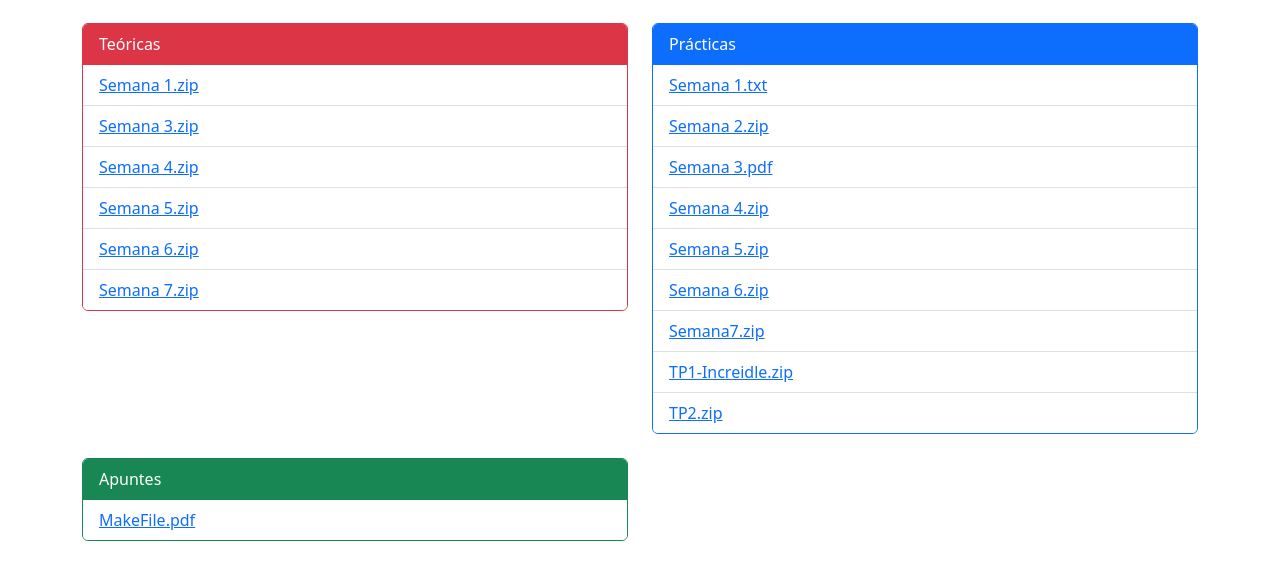
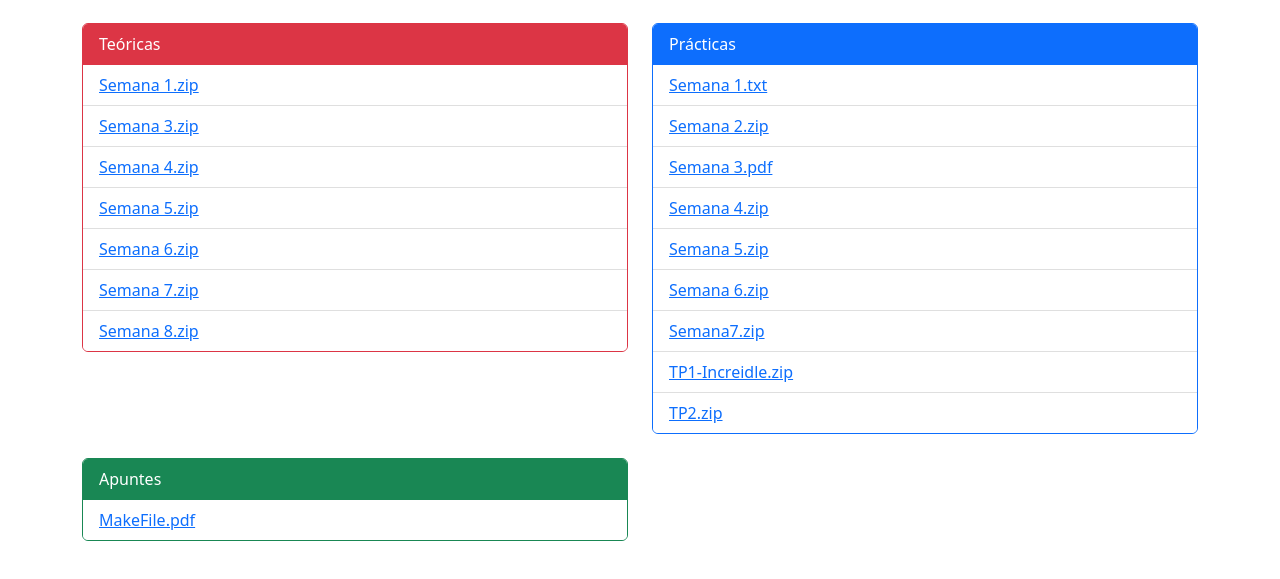
Before and after one commit to algo1camejo/material, a plain HTML site: page index.html in a window 1280 px wide. Shown: the part 121-700 px from the top of the page. Drawn offline with nearby package versions, Linux system fonts and the light colour scheme.

Commit message:
Deploying to gh-pages from main dcaa09142f71fc5de23ede75f4afde8b56183805

```diff
--- a/index.html
+++ b/index.html
@@ -33,6 +33,8 @@
 							<li class="list-group-item"><a href="material/teoricas/Semana 6.zip" download>Semana 6.zip</a></li>
 
 							<li class="list-group-item"><a href="material/teoricas/Semana 7.zip" download>Semana 7.zip</a></li>
+
+							<li class="list-group-item"><a href="material/teoricas/Semana 8.zip" download>Semana 8.zip</a></li>
 
 					</ul>
 				</div>
```
Also changed, not shown: 1 other file.
